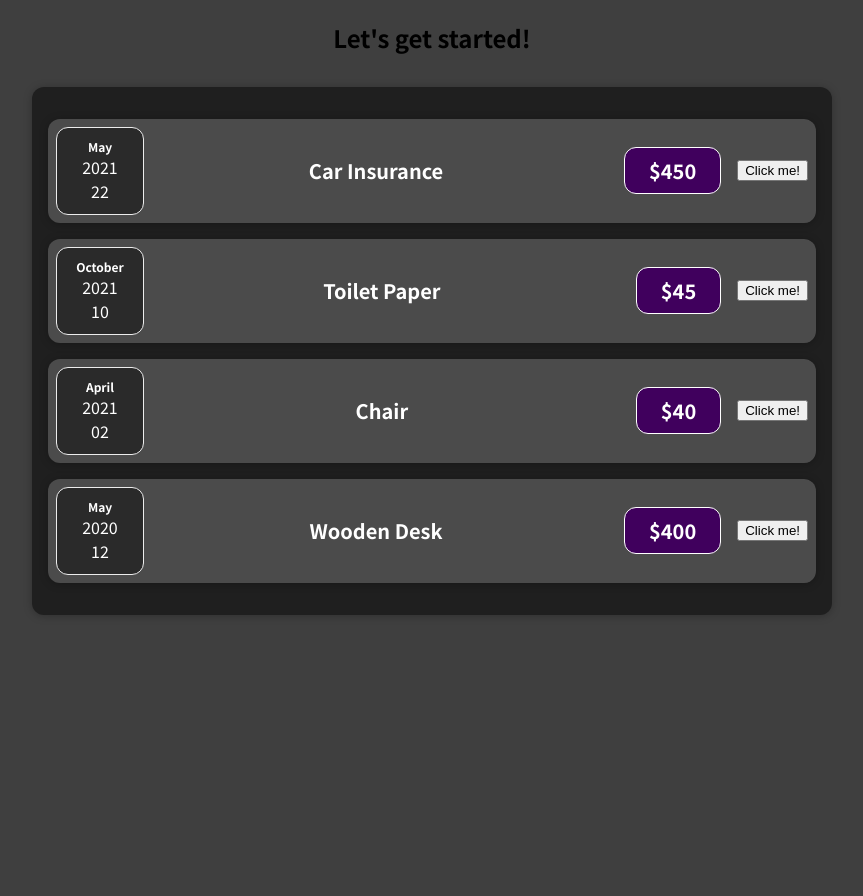
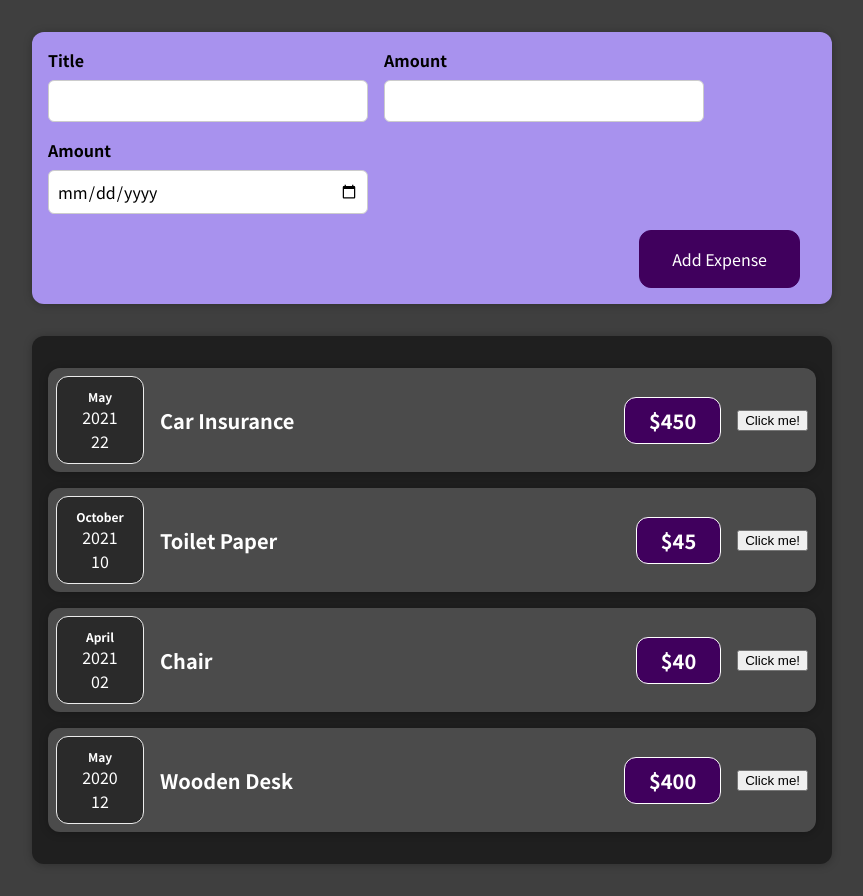
Before and after one commit to jai1408/React-101, a React (Create React App) app: page / in a window 1280 px wide. Shown: the whole page, without its empty margins (208-1071 px from the left). Before the commit the page ends 800 px from the top, so only its background shows below. Built offline with nearby package versions, Linux system fonts and the light colour scheme.

Commit message:
react101: form Input, multiple states, updating states &  form submission

```diff
--- a/src/App.css
+++ /dev/null
@@ -1,14 +0,0 @@
-.App {
-  text-align: center;
-}
-
-.App-header {
-  background-color: #282c34;
-  min-height: 100vh;
-  display: flex;
-  flex-direction: column;
-  align-items: center;
-  justify-content: center;
-  font-size: calc(10px + 2vmin);
-  color: white;
-}
--- a/src/App.js
+++ b/src/App.js
@@ -1,6 +1,5 @@
-import ExpenseItem from "./components/Expenses/ExpenseItem";
 import Expenses from "./components/Expenses/Expenses";
-import "./App.css";
+import NewExpense from "./components/NewExpenses/NewExpense";
 
 const App = () => {
   const expenses = [
@@ -31,7 +30,7 @@ const App = () => {
   ];
 
   /**
- * ? alternative for JSX
+ * * alternative for JSX
     return React.createElement(
     'div',
     {},
@@ -42,7 +41,7 @@ const App = () => {
 
   return (
     <div className="App">
-      <h2>Let's get started!</h2>
+      <NewExpense />
       <Expenses items={expenses} />
     </div>
   );
--- /dev/null
+++ b/src/components/NewExpenses/ExpenseForm.css
@@ -0,0 +1,26 @@
+.new-expense__controls {
+  display: flex;
+  flex-wrap: wrap;
+  gap: 1rem;
+  margin-bottom: 1rem;
+  text-align: left;
+}
+
+.new-expense__control label {
+  font-weight: bold;
+  margin-bottom: 0.5rem;
+  display: block;
+}
+
+.new-expense__control input {
+  font: inherit;
+  padding: 0.5rem;
+  border-radius: 6px;
+  border: 1px solid #ccc;
+  width: 20rem;
+  max-width: 100%;
+}
+
+.new-expense__actions {
+  text-align: right;
+}
--- /dev/null
+++ b/src/components/NewExpenses/ExpenseForm.js
@@ -0,0 +1,85 @@
+import React, { useState } from "react";
+import "./ExpenseForm.css";
+
+const ExpenseForm = () => {
+  const [enteredTitle, setEnteredTitle] = useState("");
+  const [enteredAmount, setEnteredAmount] = useState("");
+  const [enteredDate, setEnteredDate] = useState("");
+
+  /* *
+    ! instead of using 3 states, one state can be used.
+    ! it depends on the previous state to update the value.
+    ! React schedues setState(), not perofrming instantly.
+    const [userInput, setUserInput] = useState({
+    enteredTitle: "",
+    enteredAmount: "",
+    enteredDate: "",
+  });*/
+
+  const titleChangeHandler = (event) => {
+    setEnteredTitle(event.target.value);
+    /*setUserInput({
+      ...userInput,
+      enteredTitle: event.target.value,
+    });*/
+    /*setUserInput((prevState) => {
+      return {
+        ...prevState,
+        enteredTitle: event.target.value,
+      };
+    });*/
+  };
+
+  const amountChangeHandler = (event) => {
+    setEnteredAmount(event.target.value);
+  };
+
+  const dateChangeHandler = (event) => {
+    setEnteredDate(event.target.value);
+  };
+
+  const submitHandler = (event) => {
+    event.preventDefault(); //prevent reloading page onSubmit of button
+
+    const expense = {
+      title: enteredTitle,
+      amount: enteredAmount,
+      date: new Date(enteredDate),
+    };
+    console.log(expense);
+  };
+
+  return (
+    <form onSubmit={submitHandler}>
+      <div className="new-expense__controls">
+        <div className="new-expense__control">
+          <label>Title</label>
+          <input type="text" onChange={titleChangeHandler} />
+        </div>
+        <div className="new-expense__control">
+          <label>Amount</label>
+          <input
+            type="number"
+            min="0.01"
+            step="0.01"
+            onChange={amountChangeHandler}
+          />
+        </div>
+        <div className="new-expense__control">
+          <label>Amount</label>
+          <input
+            type="date"
+            min="2019-01-01"
+            max="2022-12-31"
+            onChange={dateChangeHandler}
+          />
+        </div>
+      </div>
+      <div className="new-expense__actions">
+        <button type="submit">Add Expense</button>
+      </div>
+    </form>
+  );
+};
+
+export default ExpenseForm;
--- /dev/null
+++ b/src/components/NewExpenses/NewExpense.css
@@ -0,0 +1,38 @@
+.new-expense {
+  background-color: #a892ee;
+  padding: 1rem;
+  margin: 2rem auto;
+  width: 50rem;
+  max-width: 95%;
+  border-radius: 12px;
+  text-align: center;
+  box-shadow: 0 1px 8px rgba(0, 0, 0, 0.25);
+}
+
+.new-expense button {
+  font: inherit;
+  cursor: pointer;
+  padding: 1rem 2rem;
+  border: 1px solid #40005d;
+  background-color: #40005d;
+  color: white;
+  border-radius: 12px;
+  margin-right: 1rem;
+}
+
+.new-expense button:hover,
+.new-expense button:active {
+  background-color: #510674;
+  border-color: #510674;
+}
+
+.new-expense button.alternative {
+  color: #220131;
+  border-color: transparent;
+  background-color: transparent;
+}
+
+.new-expense button.alternative:hover,
+.new-expense button.alternative:active {
+  background-color: #ddb3f8;
+}
--- /dev/null
+++ b/src/components/NewExpenses/NewExpense.js
@@ -0,0 +1,12 @@
+import ExpenseForm from "./ExpenseForm";
+import "./NewExpense.css";
+
+const NewExpense = () => {
+  return (
+    <div className="new-expense">
+      <ExpenseForm />
+    </div>
+  );
+};
+
+export default NewExpense;
```
